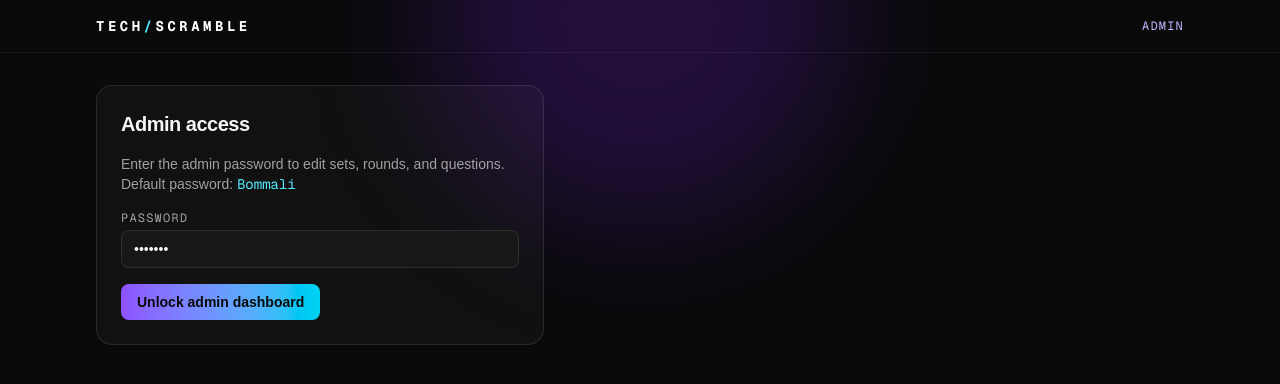
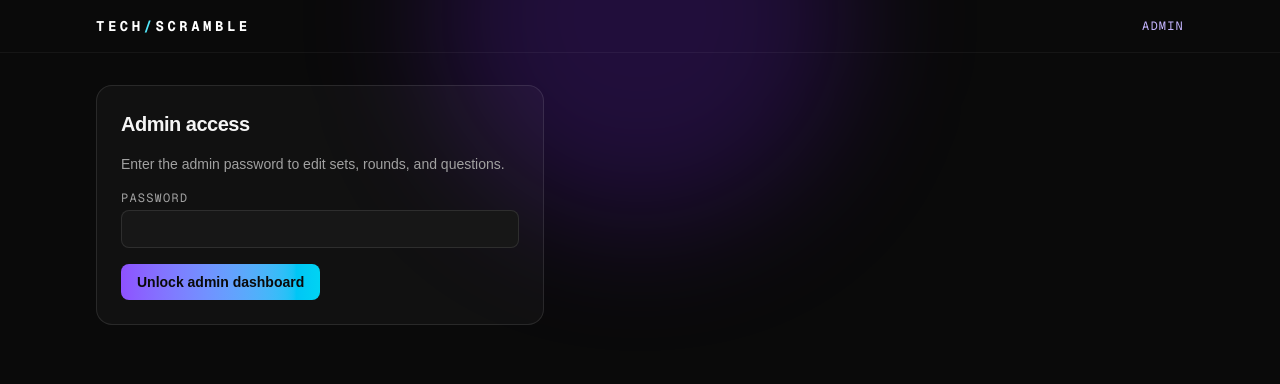
Before and after one commit to yashwanth207/tech-scramble, a Next.js app: page /admin in a window 1280 px wide. Shown: the top 384 px of the page. Built offline with nearby package versions, Linux system fonts and the light colour scheme.

Commit message:
fix(security): hide default password from admin UI

```diff
--- a/app/admin/page.tsx
+++ b/app/admin/page.tsx
@@ -538,7 +538,7 @@ export default function AdminPage() {
   const [filterRound, setFilterRound] = useState<string>("all");
 
   const [modal, setModal] = useState<ModalState>(null);
-  const [uploadKey, setUploadKey] = useState<string>("Bommali");
+  const [uploadKey, setUploadKey] = useState<string>("");
   const [unlocked, setUnlocked] = useState<boolean>(false);
   const [unlocking, setUnlocking] = useState<boolean>(false);
   const [unlockError, setUnlockError] = useState<string>("");
@@ -1080,7 +1080,7 @@ export default function AdminPage() {
     <form onSubmit={unlock} className={`${cardClass} max-w-md space-y-4 p-6`}>
       <h2 className="text-xl font-bold tracking-tight">Admin access</h2>
       <p className="text-sm text-neutral-400">
-        Enter the admin password to edit sets, rounds, and questions. Default password: <code className="text-cyan-300">Bommali</code>
+        Enter the admin password to edit sets, rounds, and questions.
       </p>
       <div>
         <label htmlFor="admin-password" className={labelClass}>
```
